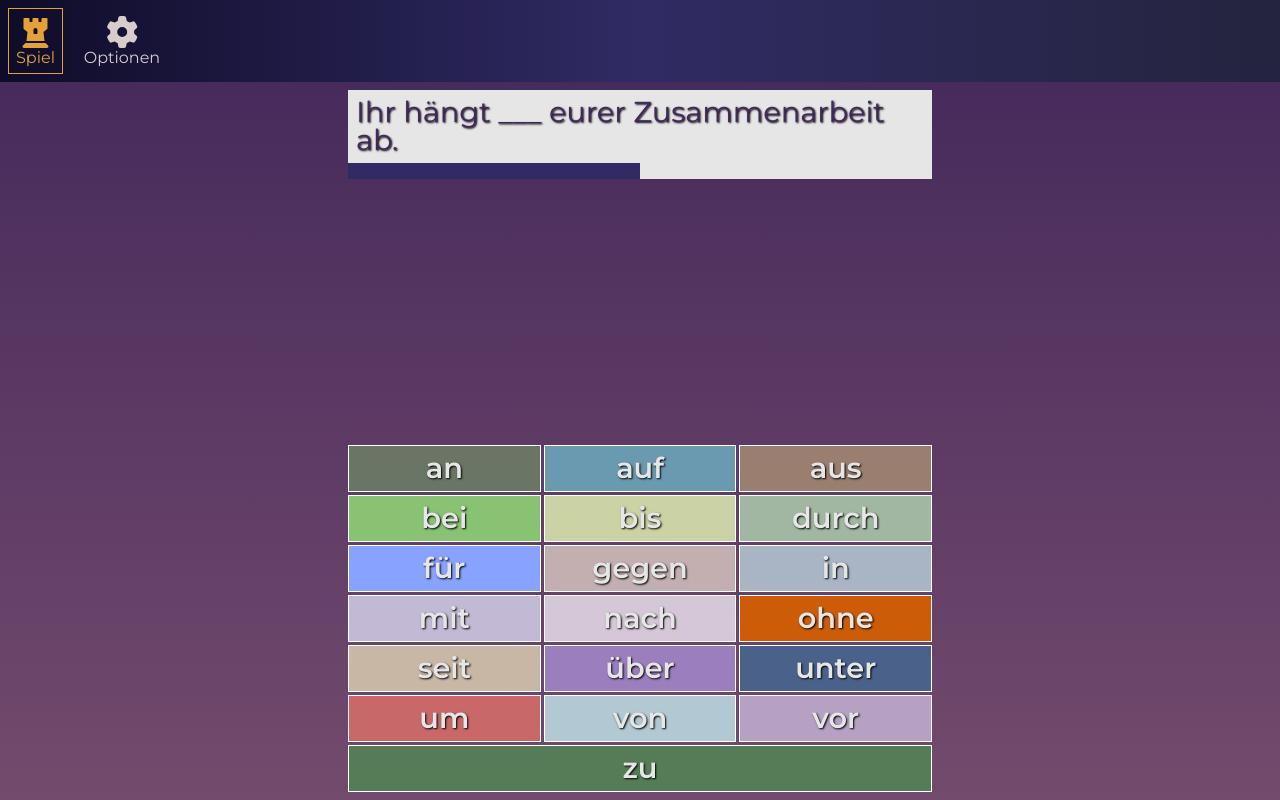
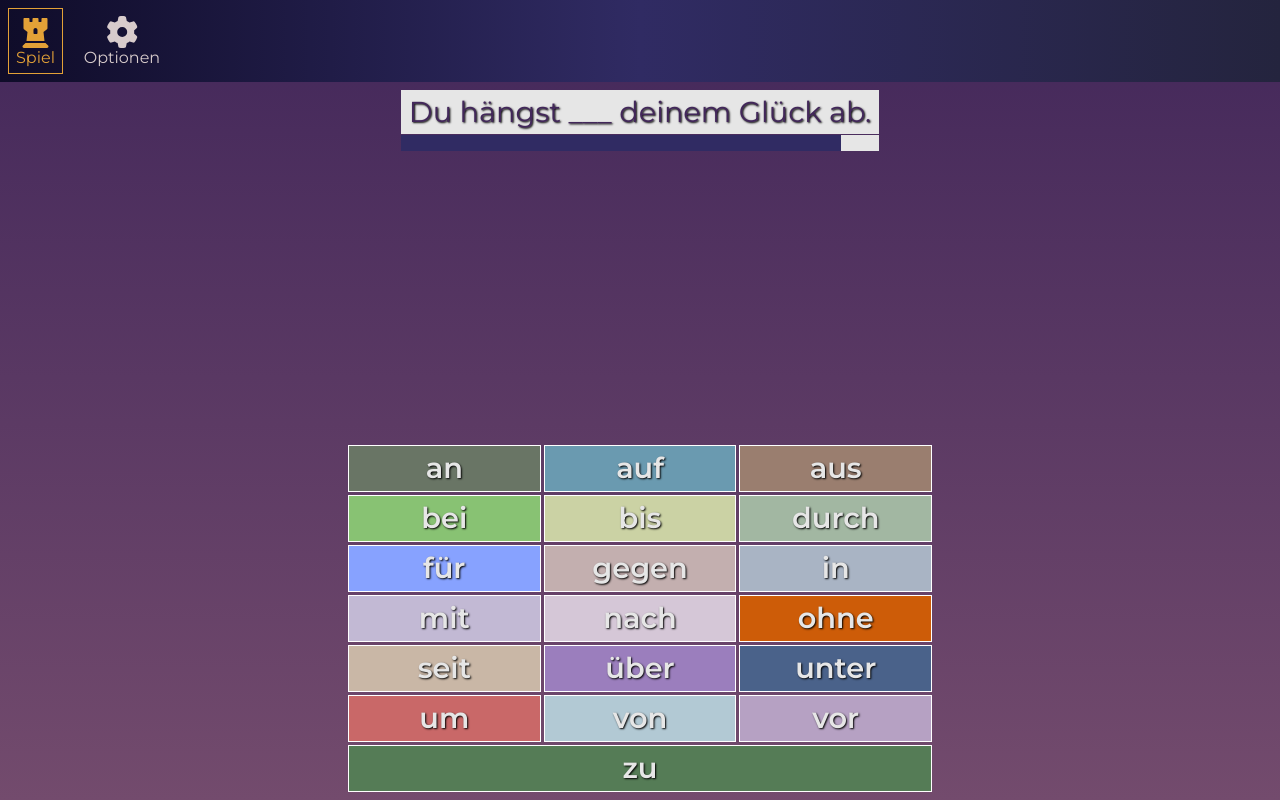
Before and after one commit to thegroosalugg/Geschwindigkeitsbegrenzung, a React (Vite) app: page / in a window 1280 px wide. Built offline with nearby package versions, Linux system fonts and the light colour scheme.

Commit message:
created looping timer/progress/questions

```diff
--- a/src/components/quiz/Quiz.tsx
+++ b/src/components/quiz/Quiz.tsx
@@ -1,26 +1,52 @@
+import { useEffect, useRef, useState } from 'react';
 import { userChoices } from '@/data/userChoices';
 import { quizItems } from '@/data/quizItems';
 import rand from '@/util/rand';
 import css from './Quiz.module.css';
 
 let quizPool = [...quizItems];
-
-export default function Quiz() {
-  const randomIndex = rand(0, quizPool.length);
-  const [randomQuestion] = quizPool.splice(randomIndex, 1);
-
+const checkPoolforZero = () => {
   if (quizPool.length === 0) {
     quizPool = [...quizItems];
   }
+};
+const randomIndex = () => rand(0, quizPool.length);
+const randomQuestion = () => quizPool.splice(randomIndex(), 1)[0];
+const initialQuestion = randomQuestion();
 
-  console.log(randomQuestion);
+export default function Quiz() {
+  const maxTime = useRef(5000);
+  const [question, setQuestion] = useState(initialQuestion);
+  const [timeRemaining, setTimeRemaining] = useState(maxTime.current);
+
   console.log(quizItems.length, quizPool.length);
+
+  useEffect(() => {
+    const interval = setInterval(() => {
+      setTimeRemaining((prevTimer) => {
+        prevTimer -= 100;
+
+        if (prevTimer <= 0) {
+          maxTime.current = 5000;
+          setQuestion(randomQuestion());
+          checkPoolforZero();
+          return maxTime.current;
+        }
+
+        return prevTimer;
+      });
+    }, 100);
+
+    return () => {
+      clearInterval(interval);
+    };
+  }, []);
 
   return (
     <>
       <div className={css['question']}>
-        <h1>{randomQuestion.q}</h1>
-        <progress value={5} max={10} />
+        <h1>{question.q}</h1>
+        <progress value={timeRemaining} max={maxTime.current} />
       </div>
       <ul className={css['answers']}>
         {userChoices.map(({ ans, background }) => (
```
